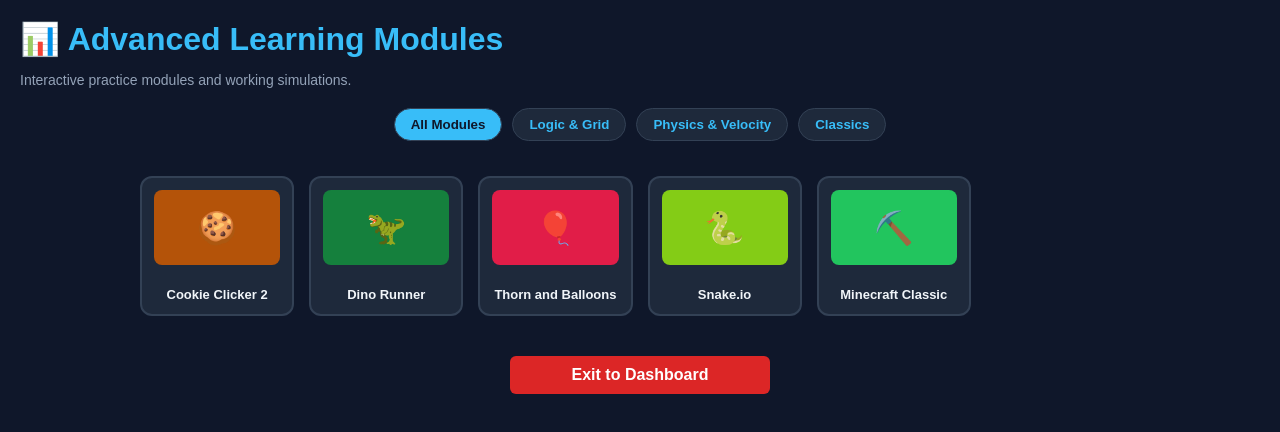
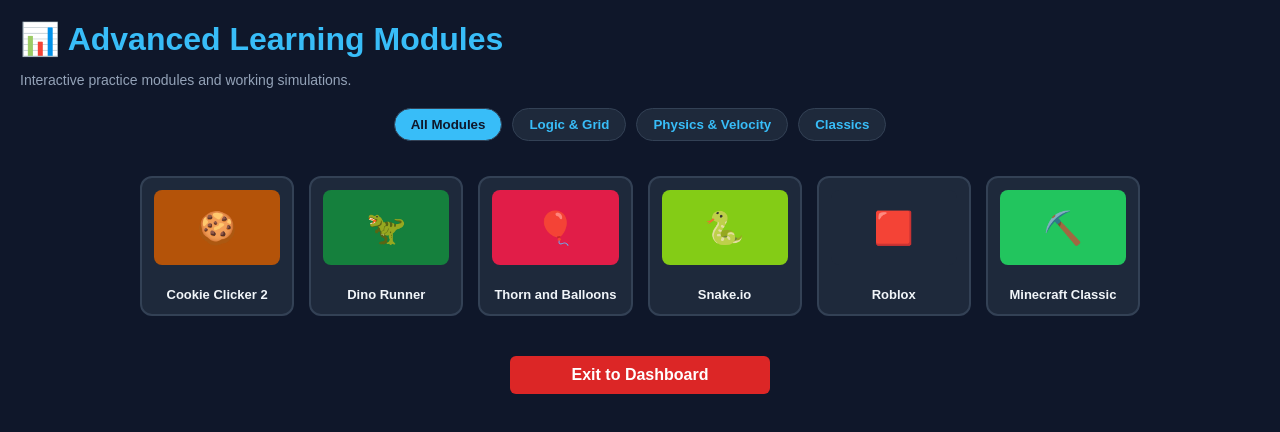
Before and after one commit to meganlayow440-art/iready, a plain HTML site: page templates/portal.html in a window 1280 px wide. Drawn offline with Linux system fonts and the light colour scheme.

Commit message:
Add Roblox game tile to portal.html

```diff
--- a/templates/portal.html
+++ b/templates/portal.html
@@ -57,6 +57,7 @@
         <div class="game-tile" data-category="action" onclick="launchGame('https://chromedino.com/')"><div class="tile-img" style="background:#15803d;">🦖</div><div class="tile-title">Dino Runner</div></div>
         <div class="game-tile" data-category="action" onclick="launchGame('https://thornandballoons.com/game/index.html')"><div class="tile-img" style="background:#e11d48;">🎈</div><div class="tile-title">Thorn and Balloons</div></div>
         <div class="game-tile" data-category="action" onclick="launchGame('http://slither.com/io')"><div class="tile-img" style="background:#84cc16;">🐍</div><div class="tile-title">Snake.io</div></div>
+        <div class="game-tile" data-category="action" onclick="launchGame('https://www.roblox.com', true)"><div class="tile-img" style="background:#1e293b;">🟥</div><div class="tile-title">Roblox</div></div>
 
         <!-- Retro & Classics (Working Embeds) -->
         <div class="game-tile" data-category="retro" onclick="launchGame('https://classic.minecraft.net/')"><div class="tile-img" style="background:#22c55e;">⛏️</div><div class="tile-title">Minecraft Classic</div></div>
```
